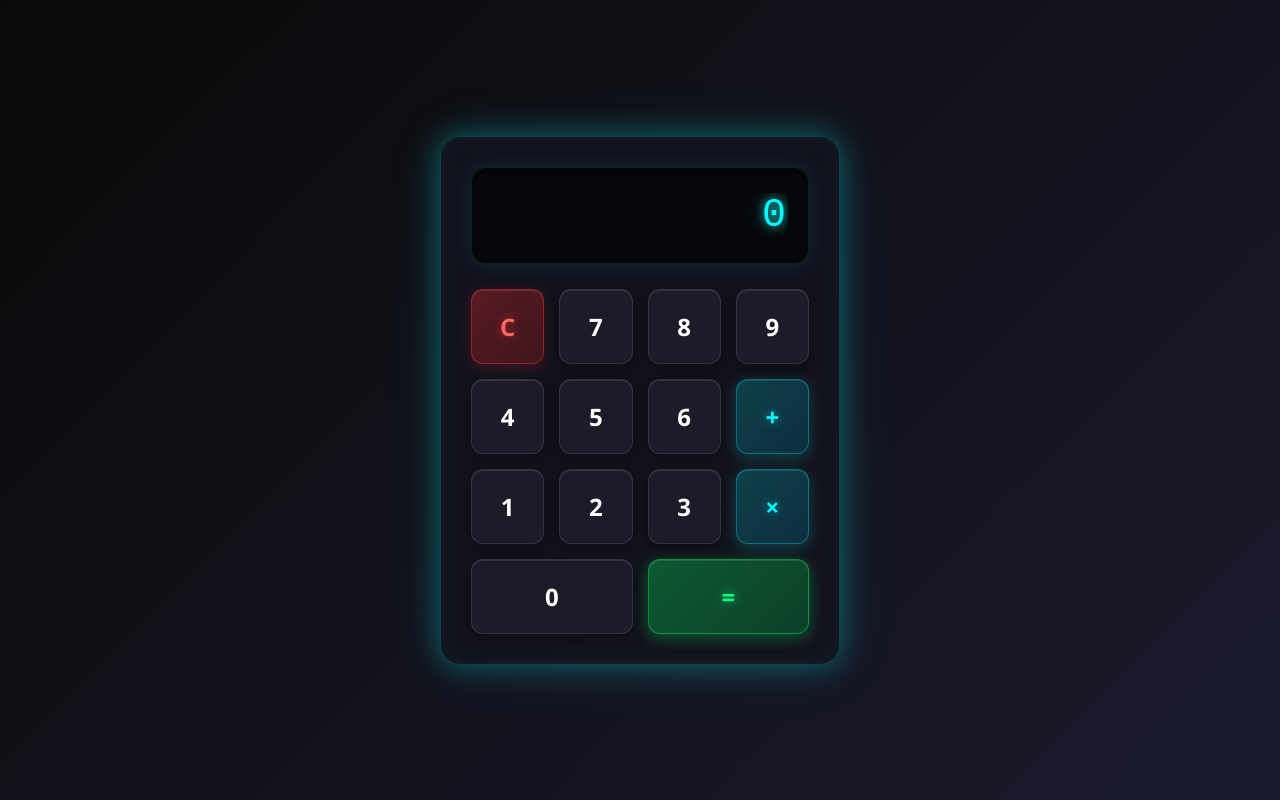
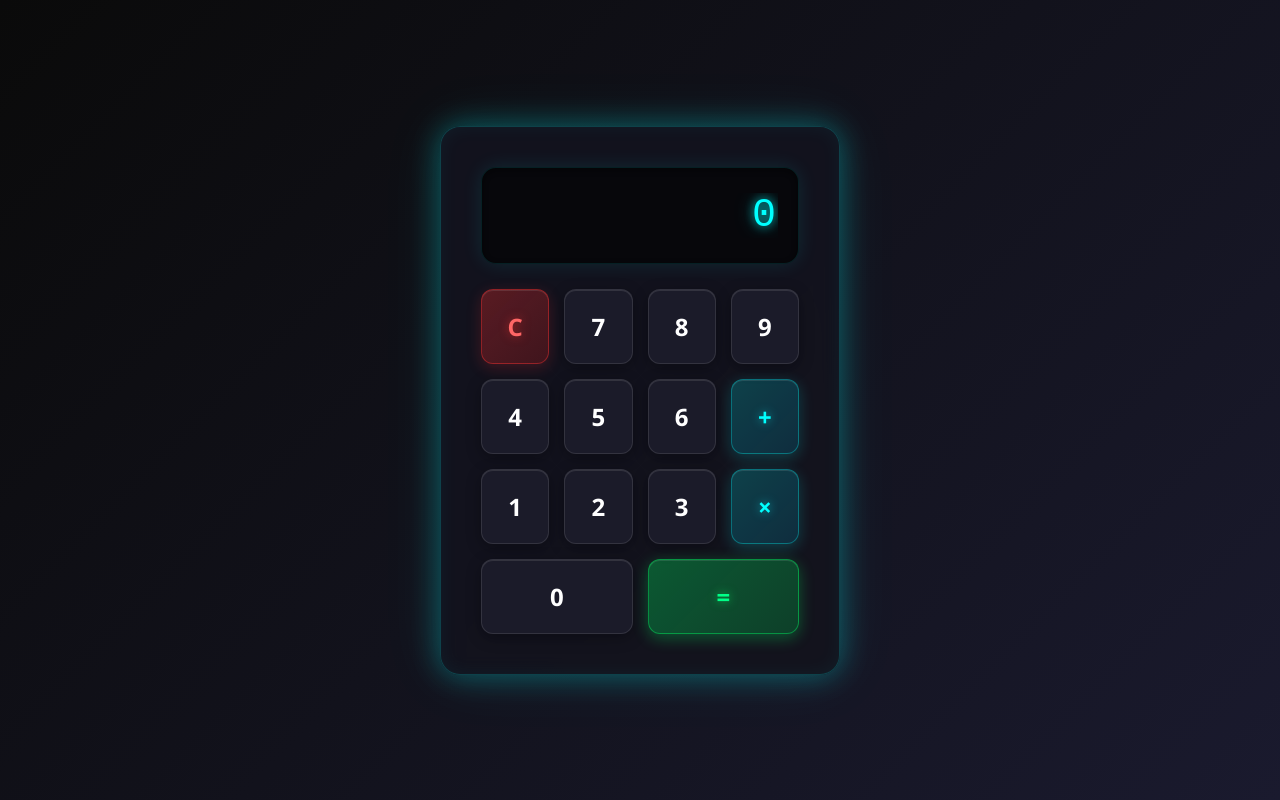
Before and after one commit to Xriva18/calculadora, a React (Vite) app: page / in a window 1280 px wide. Built offline with nearby package versions, Linux system fonts and the light colour scheme.

Commit message:
Update calculator padding in App.css from 30px to 40px for improved layout

```diff
--- a/src/App.css
+++ b/src/App.css
@@ -10,7 +10,7 @@
 .calculator {
   background: rgba(20, 20, 30, 0.95);
   border-radius: 20px;
-  padding: 30px;
+  padding: 40px;
   box-shadow:
     0 0 30px rgba(0, 255, 255, 0.3),
     0 0 60px rgba(0, 255, 255, 0.1),
```
